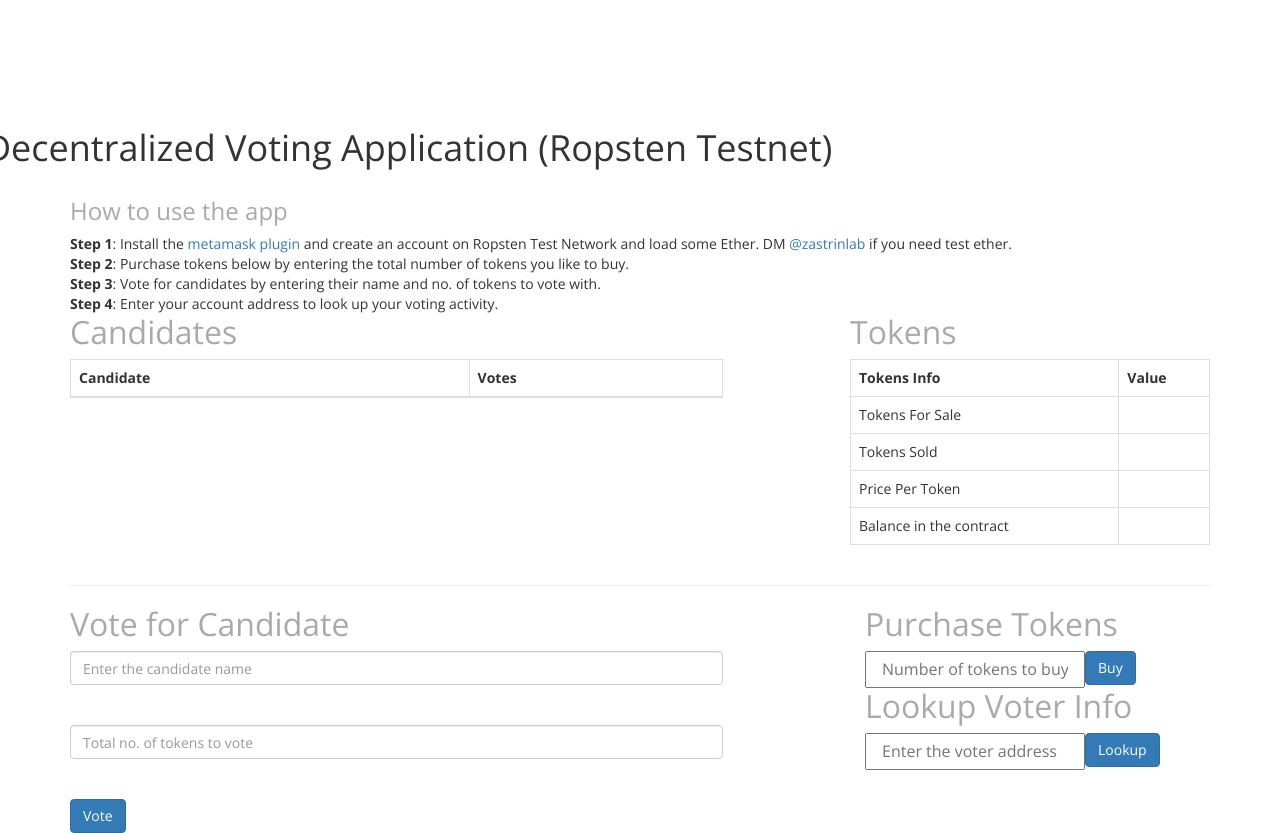
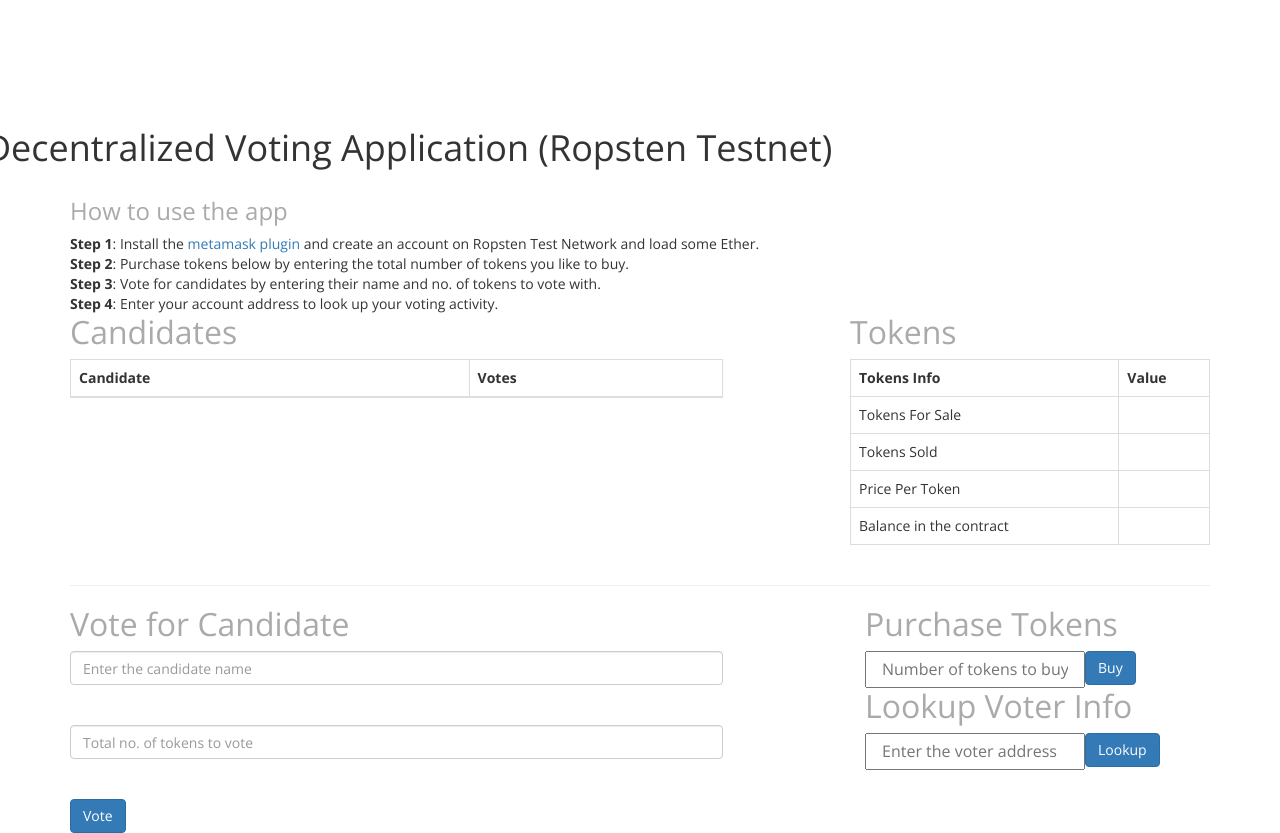
Before and after one commit to IamMukulTaneja/WeightedVotingOnBlockchain, a website: page app/index.html in a window 1280 px wide. Drawn offline with nearby package versions, Linux system fonts and the light colour scheme; files whose address does not match are found by name.

Commit message:
Some more front end update

```diff
--- a/app/index.html
+++ b/app/index.html
@@ -13,7 +13,7 @@
  <div class="row margin-top-3">
   <div class="col-sm-12">
   <h3>How to use the app</h3>
-  <strong>Step 1</strong>: Install the <a href="https://metamask.io/" target="_blank">metamask plugin</a> and create an account on Ropsten Test Network and load some Ether. DM <a href="https://twitter.com/zastrinlab" target="_blank">@zastrinlab</a> if you need test ether.
+  <strong>Step 1</strong>: Install the <a href="https://metamask.io/" target="_blank">metamask plugin</a> and create an account on Ropsten Test Network and load some Ether.
   <br>
   <strong>Step 2</strong>: Purchase tokens below by entering the total number of tokens you like to buy.
   <br>
```
